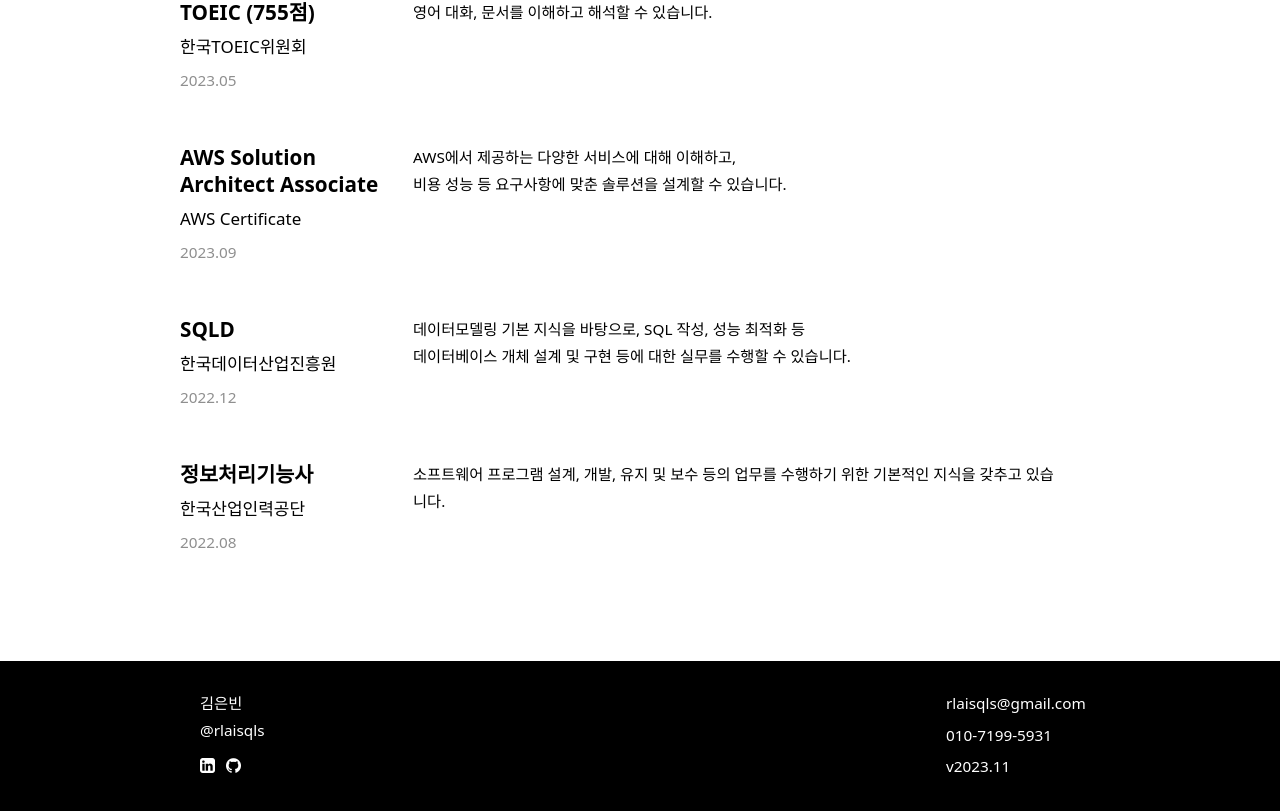
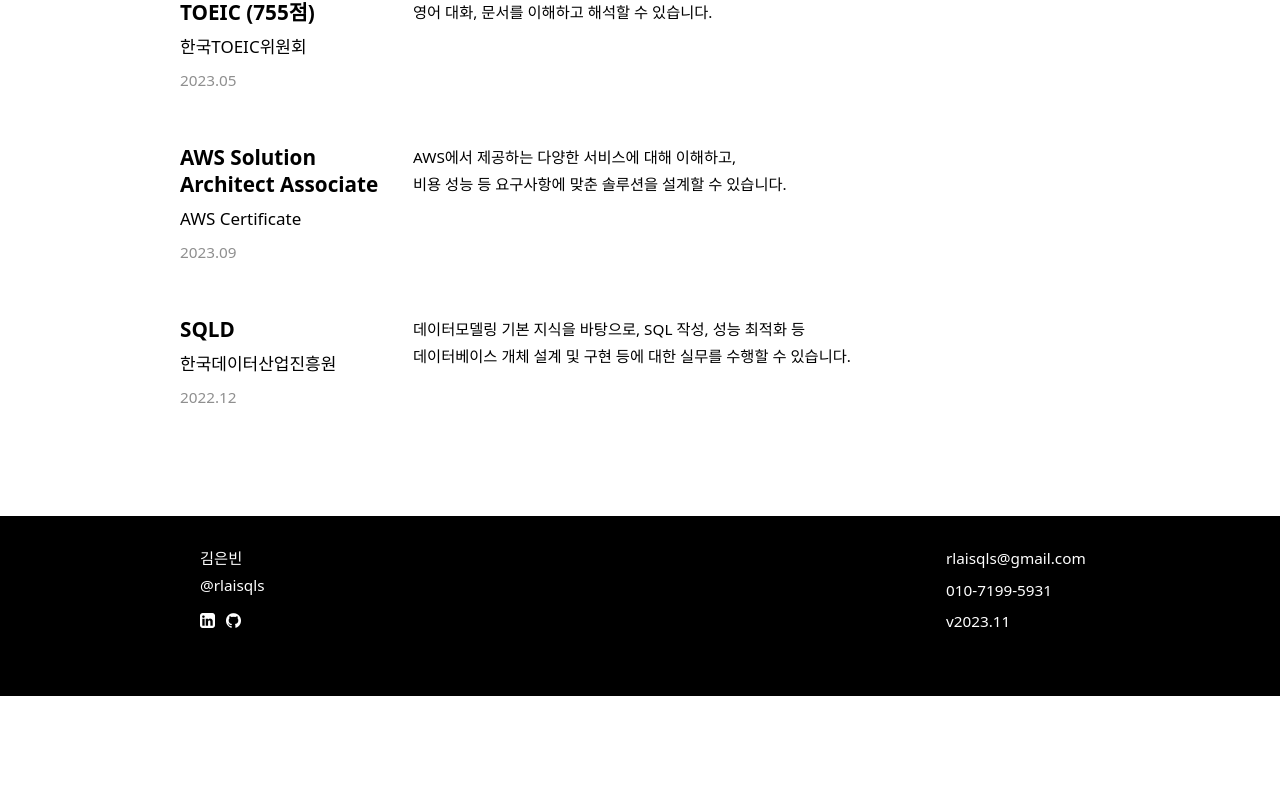
Before and after one commit to rlaisqls/portfolio, a React (Create React App) app: page / in a window 1280 px wide. Shown: the part 7765-8576 px from the top of the page. After the commit the page ends 8461 px from the top, so only its background shows below. Built offline with nearby package versions, Linux system fonts and the light colour scheme.

Commit message:
정보처리기능사 삭제

```diff
--- a/src/portfolio/Portfolio.jsx
+++ b/src/portfolio/Portfolio.jsx
@@ -245,12 +245,12 @@
                   elementInfo={"2022.12"}
                   description={"데이터모델링 기본 지식을 바탕으로, SQL 작성, 성능 최적화 등\n데이터베이스 개체 설계 및 구현 등에 대한 실무를 수행할 수 있습니다."}
                 />
-                <Element
+                {/* <Element
                   title={"정보처리기능사"}
                   subtitle={"한국산업인력공단"}
                   elementInfo={"2022.08"}
                   description={"소프트웨어 프로그램 설계, 개발, 유지 및 보수 등의 업무를 수행하기 위한 기본적인 지식을 갖추고 있습니다."}
-                />
+                /> */}
               </div>
             </div>
           </div>
```
